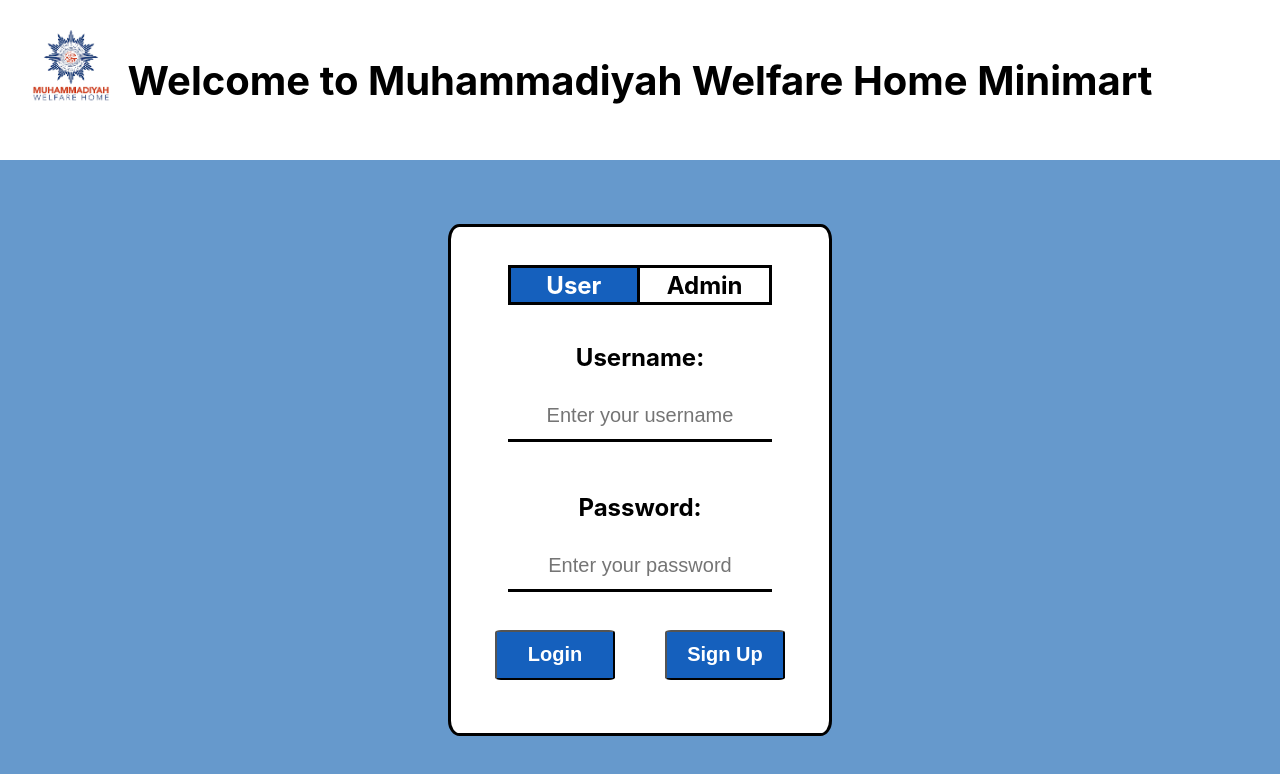
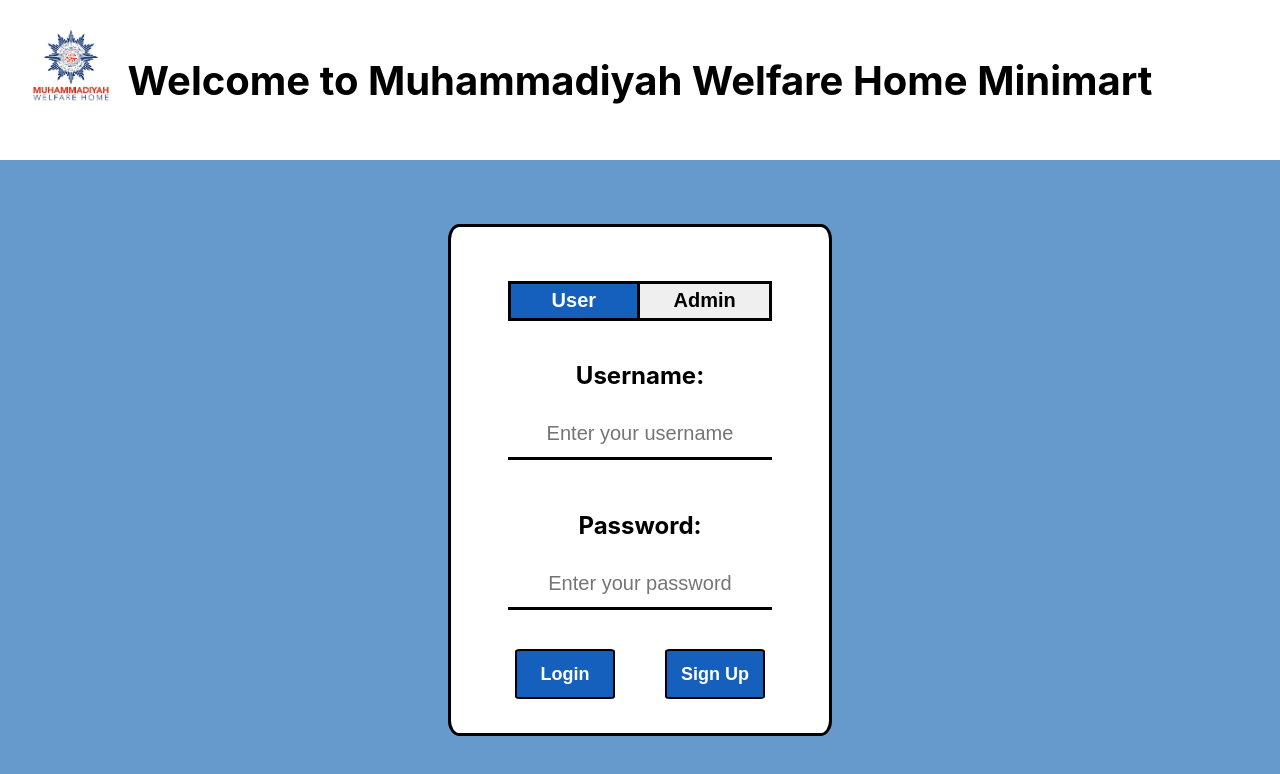
Before and after one commit to ShaoZhi21/Minimart, a React (Create React App) app: page / in a window 1280 px wide. Shown: the top 774 px of the page. Built offline with nearby package versions, Linux system fonts and the light colour scheme.

Commit message:
Added CSS Changes to HomePage

```diff
--- a/src/App.css
+++ b/src/App.css
@@ -80,11 +80,38 @@
 #Admin{
   text-align: center;
   width: 50%;
-  color: black;
+  background-color: #6699CC;
   display:flex;
   align-items: center;
   justify-content: center;
+}
+
+#User button{
+  border: none;
+  height: 100%;
+  width: 100%;
+  font-size: 20px;
+  font-weight: bold;
   cursor: pointer;
+}
+
+#Admin button{
+  height: 100%;
+  width: 100%;
+  font-size: 20px;
+  font-weight: bold;
+  border: none;
+  cursor: pointer;
+}
+
+.Selected{
+  background-color: #1560bd;
+  color: white;
+}
+
+#User button:hover,
+#Admin button:hover {
+  background-color: #6699CC; /* Slightly lighter shade of blue */
 }
 
 #UsernamePasswordDiv{
@@ -95,6 +122,8 @@
   flex-direction: column;
   justify-content: center;
   gap: 20%;
+  margin-top: -30px;
+  margin-bottom: -30px;
 }
 
 #UsernameDiv{
@@ -143,12 +172,31 @@
 }
 
 #LoginSignUpDiv button{
-  width: 120px;
+  width: 100px;
   height: 50px;
   background-color: #1560bd;
   color: white;
-  font-size: 20px;
+  font-size: 18px;
   font-weight: bold;
   border-radius: 5%;
   cursor: pointer;
 }
+
+#Login, #SignUp {
+  border: 2px solid black;
+  font-size: 20px;
+  font-weight: bold;
+  color: white;
+  background-color: #1560bd;
+  border-radius: 5%;
+  cursor: pointer;
+  transition: all 0.3s ease; /* Smooth transition for effects */
+}
+
+#Login:hover, #SignUp:hover {
+  box-shadow: 0px 6px 12px rgba(0, 0, 0, 0.7); /* Larger, darker shadow */
+}
+
+#Login:active, #Signup:active {
+  transform: translateY(2px); /* Indent effect on click */
+}
--- a/src/App.js
+++ b/src/App.js
@@ -3,49 +3,16 @@
 import HomePage from './Components/HomePage';
 import SignUpPage from './Components/SignUpPage';
 import MartPage from './Components/MartPage';
-import Logo from './Assets/muhammadiyah_logo.png';
 
 function App() {
   return (
-    <div id="MainPageFlex">
-      <div id="HomePageTopDiv">
-        <img id="Logo" src={Logo} alt="Logo"></img>
-        <h1 id="WelcomeText">Welcome to Muhammadiyah Welfare Home Minimart</h1>
-      </div>
-      <div id="HomePageBottomDiv">
-        <div id="LoginDiv">
-          <div id="TypeofAccountDiv">
-            <div id="User"><h2>User</h2></div>
-            <div id="Admin"><h2>Admin</h2></div>
-          </div>
-          <div id="UsernamePasswordDiv">
-          <div id="UsernameDiv">
-            <label for="username">Username: </label>
-            <input type="text" id="username" name="username" placeholder="Enter your username" required />
-          </div>
-          <div id="PasswordDiv">
-            <label for="username">Password: </label>
-            <input type="text" id="password" name="password" placeholder="Enter your password" required />
-          </div>
-          </div>
     <Router>
-            <div id="LoginSignUpDiv">
-            <Link to="/mart">
-              <button>Login</button>
-            </Link>
-            <Link to="/signup">
-              <button>Sign Up</button>
-            </Link>
-            </div>
       <Routes>
         <Route path="/" element={<HomePage/>}></Route>
         <Route path="/signup" element={<SignUpPage/>}></Route>
         <Route path="/mart" element={<MartPage/>}></Route>
       </Routes>
     </Router>
-        </div>
-      </div>
-    </div>
   );
 }
 
--- a/src/Components/HomePage.js
+++ b/src/Components/HomePage.js
@@ -1,9 +1,55 @@
 import '../App.css';
 import React, { useState } from 'react';
+import { BrowserRouter as Router, Routes, Route, Link } from 'react-router-dom';
+import Logo from '../Assets/muhammadiyah_logo.png';
+import SignUpPage from './SignUpPage';
+import MartPage from './MartPage';
+
 
 function HomePage() {
+  const [selectedAccount, setSelectedAccount] = useState("User");
+
+  const handleAccountSelection = (account) => {
+    setSelectedAccount(account);
+  }
+
   return (
-    <div></div>
+    <div id="MainPageFlex">
+      <div id="HomePageTopDiv">
+        <img id="Logo" src={Logo} alt="Logo"></img>
+        <h1 id="WelcomeText">Welcome to Muhammadiyah Welfare Home Minimart</h1>
+      </div>
+      <div id="HomePageBottomDiv">
+        <div id="LoginDiv">
+          <div id="TypeofAccountDiv">
+            <div id="User">
+              <button className={selectedAccount === "User" ? "Selected" : ""} onClick={() => handleAccountSelection("User")}>User</button>
+              </div>
+            <div id="Admin">
+              <button className={selectedAccount === "Admin" ? "Selected" : ""} onClick={() => handleAccountSelection("Admin")}>Admin</button>
+            </div>
+          </div>
+          <div id="UsernamePasswordDiv">
+          <div id="UsernameDiv">
+            <label for="username">Username: </label>
+            <input type="text" id="username" name="username" placeholder="Enter your username" required />
+          </div>
+          <div id="PasswordDiv">
+            <label for="username">Password: </label>
+            <input type="text" id="password" name="password" placeholder="Enter your password" required />
+          </div>
+          </div>
+            <div id="LoginSignUpDiv">
+            <Link to="/mart">
+              <button id="Login">Login</button>
+            </Link>
+            <Link to="/signup">
+              <button id="SignUp">Sign Up</button>
+            </Link>
+            </div>
+        </div>
+      </div>
+    </div>
   );
 }
 
--- a/src/Components/MartPage.js
+++ b/src/Components/MartPage.js
@@ -3,7 +3,9 @@
 
 function MartPage() {
   return (
-    <div></div>
+    <div>
+      <h1>This is the Mart</h1>
+    </div>
   );
 }
 
--- a/src/Components/SignUpPage.js
+++ b/src/Components/SignUpPage.js
@@ -3,7 +3,9 @@
 
 function SignUpPage() {
   return (
-    <div></div>
+    <div>
+      <h1>This is the signup page</h1>
+    </div>
   );
 }
 
```
Lines whose indentation alone changed are shown as unchanged.
